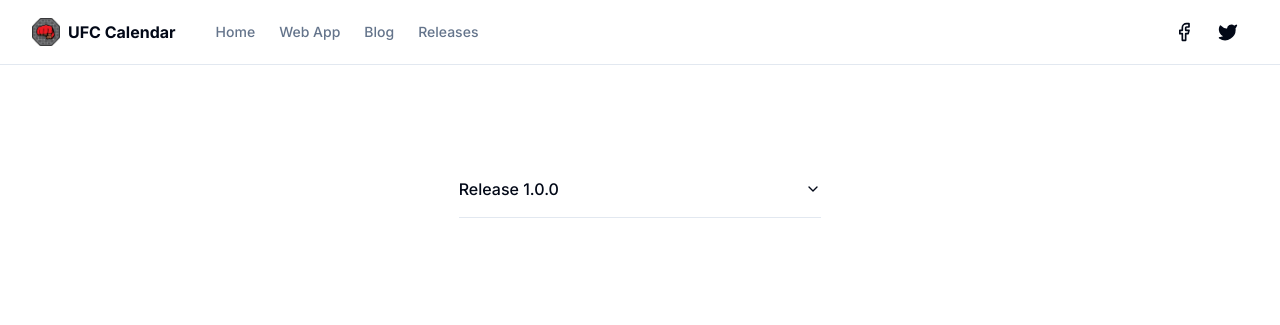
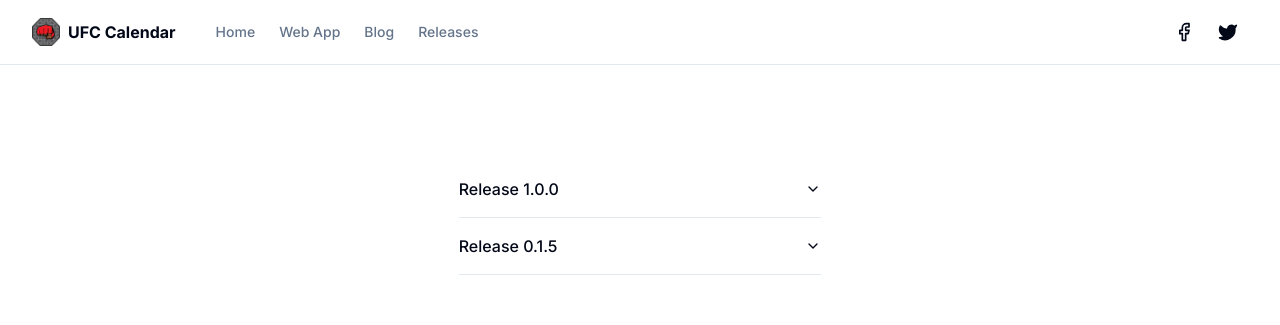
Before and after one commit to Castleridge-Labs/castleridge-labs.github.io, a Next.js app: page /releases in a window 1280 px wide. Shown: the top 325 px of the page. Built offline with nearby package versions, Linux system fonts and the light colour scheme.

Commit message:
extract out to a page

```diff
--- a/app/releases/page.tsx
+++ b/app/releases/page.tsx
@@ -1,60 +1,34 @@
-import { Icons } from "@/components/icons";
-import {
-  Accordion,
-  AccordionContent,
-  AccordionItem,
-  AccordionTrigger,
-} from "@/components/ui/accordion";
+import ReleaseItem from "@/components/release-item";
+import { Accordion } from "@/components/ui/accordion";
 
 export default function Home() {
+  const releases = [
+    {
+      trigger: "Release 1.0.0",
+      features: [
+        "Able to favourite fights to build up hype",
+        "Able to upvote and downvote fights after they conclude",
+      ],
+      fixes: ["Fixed issue where fights would not show up"],
+    },
+    {
+      trigger: "Release 0.1.5",
+      features: ["Show the tale of the tape with localized units"],
+      fixes: ["Fixed issue where fights would not show up"],
+    },
+  ];
   return (
-    <main className="flex min-h-screen flex-col items-center justify-between p-24">
-      <div className="w-1/3">
+    <main className="flex min-h-screen flex-col sm:items-center justify-between p-24">
+      <div className="md:w-1/3">
         <Accordion type="single" collapsible>
-          <AccordionItem value="item-1">
-            <AccordionTrigger>Release 1.0.0</AccordionTrigger>
-            <AccordionContent>
-              <div className="flex items-center">
-                <Icons.eyes
-                  width="24"
-                  height="24"
-                  fill="none"
-                  stroke="currentColor"
-                  stroke-width="2"
-                  stroke-linecap="round"
-                  stroke-linejoin="round"
-                  className="lucide lucide-eye mr-1"
-                />
-                <h4 className="scroll-m-20 text-xl font-semibold tracking-tight">
-                  Here&lsquo;s what&lsquo;s new in v1.0.0
-                </h4>
-              </div>
-
-              <ul className="my-6 ml-6 list-disc [&>li]:mt-2">
-                <li>Able to favourite fights to build up hype</li>
-                <li>Able to upvote and downvote fights after they conclude</li>
-              </ul>
-              <div className="flex items-center">
-                <Icons.checkMark
-                  width="24"
-                  height="24"
-                  fill="none"
-                  stroke="currentColor"
-                  stroke-width="2"
-                  stroke-linecap="round"
-                  stroke-linejoin="round"
-                  className="lucide lucide-check mr-1"
-                />
-                <h4 className="scroll-m-20 text-xl font-semibold tracking-tight">
-                  Fixed issues
-                </h4>
-              </div>
-
-              <ul className="my-6 ml-6 list-disc [&>li]:mt-2">
-                <li>Fixed issue where fights would not show up</li>
-              </ul>
-            </AccordionContent>
-          </AccordionItem>
+          {releases.map((release, index) => (
+            <ReleaseItem
+              key={index}
+              trigger={release.trigger}
+              features={release.features}
+              fixes={release.fixes}
+            />
+          ))}
         </Accordion>
       </div>
       <div className="z-10 w-full max-w-5xl items-center justify-between font-mono text-sm lg:flex">
--- a/app/webapp/page.tsx
+++ b/app/webapp/page.tsx
@@ -1,12 +1,12 @@
 export default function Home() {
   return (
-    <div className="flex min-h-screen flex-col items-center justify-between p-24">
+    <main className="flex min-h-screen flex-col items-center justify-center p-24">
       <iframe
         width={600}
         height={600}
         title="ufc-calendar-chrome-extension"
         src="https://main.dge8uvx5u74zp.amplifyapp.com/"
       ></iframe>
-    </div>
+    </main>
   );
 }
--- /dev/null
+++ b/components/release-item.tsx
@@ -0,0 +1,68 @@
+import { Icons } from "@/components/icons";
+import {
+  AccordionContent,
+  AccordionItem,
+  AccordionTrigger,
+} from "@/components/ui/accordion";
+
+interface ReleaseItemProps {
+  trigger: string;
+  features: string[];
+  fixes: string[];
+}
+
+export default function ReleaseItem({
+  trigger,
+  features,
+  fixes,
+}: ReleaseItemProps) {
+  return (
+    <AccordionItem value={trigger}>
+      <AccordionTrigger>{trigger}</AccordionTrigger>
+      <AccordionContent>
+        <div className="flex items-center">
+          <Icons.eyes
+            width="24"
+            height="24"
+            fill="none"
+            stroke="currentColor"
+            stroke-width="2"
+            stroke-linecap="round"
+            stroke-linejoin="round"
+            className="lucide lucide-eye mr-1"
+          />
+          <h4 className="scroll-m-20 text-xl font-semibold tracking-tight">
+            Here&lsquo;s what&lsquo;s new in v1.0.0
+          </h4>
+        </div>
+
+        <ul className="my-6 ml-6 list-disc [&>li]:mt-2">
+          {features.map((feature, index) => (
+            <li key={index}>{feature}</li>
+          ))}
+        </ul>
+        <div className="flex items-center">
+          <Icons.checkMark
+            width="24"
+            height="24"
+            fill="none"
+            stroke="currentColor"
+            stroke-width="2"
+            stroke-linecap="round"
+            stroke-linejoin="round"
+            className="lucide lucide-check mr-1"
+          />
+          <h4 className="scroll-m-20 text-xl font-semibold tracking-tight">
+            Fixed issues
+          </h4>
+        </div>
+
+        <ul className="my-6 ml-6 list-disc [&>li]:mt-2">
+          {fixes.map((fix, index) => (
+            <li key={index}>{fix}</li>
+          ))}
+        </ul>
+      </AccordionContent>
+    </AccordionItem>
+  );
+}
--- a/package.json
+++ b/package.json
@@ -10,6 +10,7 @@
   },
   "dependencies": {
     "@radix-ui/react-accordion": "^1.1.2",
+    "@radix-ui/react-aspect-ratio": "^1.0.3",
     "@radix-ui/react-dropdown-menu": "^2.0.5",
     "@radix-ui/react-slot": "^1.0.2",
     "@tanstack/react-table": "^8.9.3",
```
Also changed, not shown: 1 other file (tests, documents, lock files or other folders).
